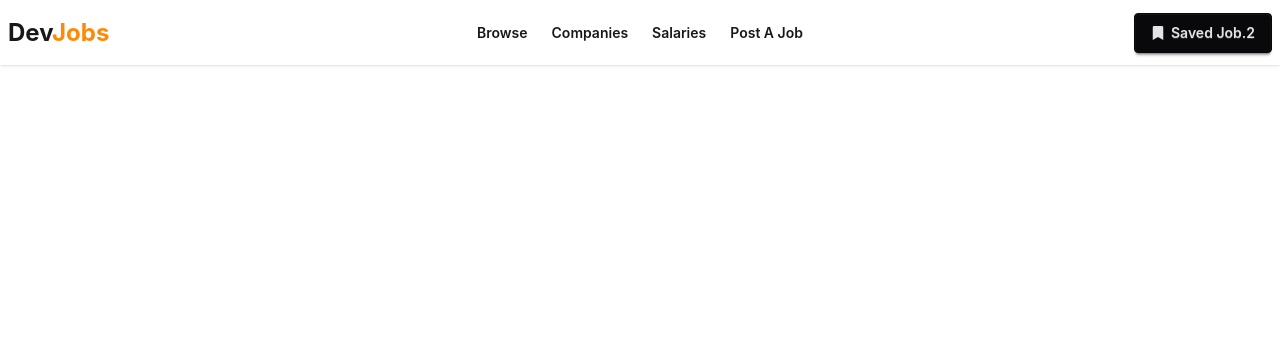
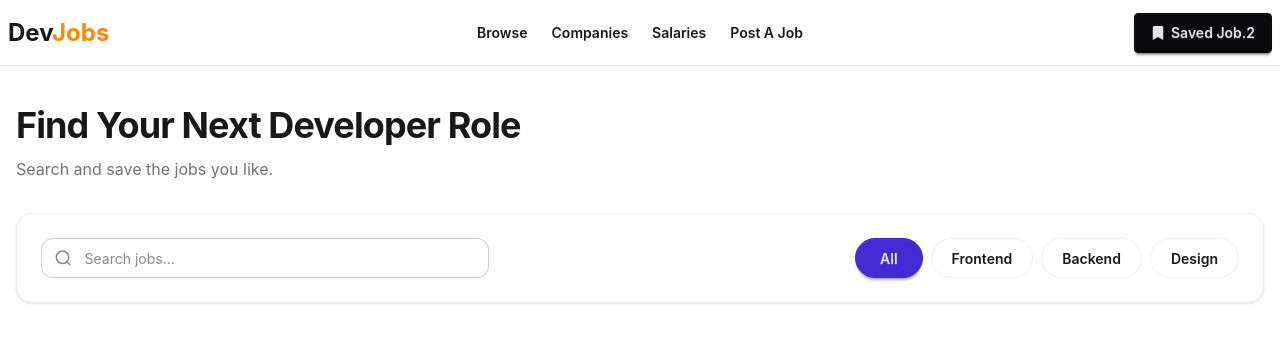
Before and after one commit to rohanislambd/devjobs-react-app, a React (Vite) app: page / in a window 1280 px wide. Shown: the top 342 px of the page. Built offline with nearby package versions, Linux system fonts and the light colour scheme.

Commit message:
add FilterSection

```diff
--- a/src/App.tsx
+++ b/src/App.tsx
@@ -1,4 +1,5 @@
 import './App.css'
+import FilterSection from './components/FilterSection'
 import Navbar from './components/Navbar'
 
 function App() {
@@ -8,6 +9,8 @@ function App() {
       {/* navbar */}
       <Navbar/>
 
+      <FilterSection/>
+
     </div>
   )
 }
--- a/src/components/FilterSection.tsx
+++ b/src/components/FilterSection.tsx
@@ -1,30 +1,53 @@
+
 const FilterSection = () => {
   return (
-    <div>
-      <h1>Find Your next developer role</h1>
-      <p></p>
+    <div className="container mx-auto my-10 px-4">
+      <div className="mb-8">
+        <h1 className="text-3xl md:text-4xl font-bold tracking-tight">
+          Find Your Next Developer Role
+        </h1>
+        <p className="mt-3 text-base-content/60">
+          Search and save the jobs you like.
+        </p>
+      </div>
 
-      <div>
-        <label className="input">
+      <div className="flex flex-col md:flex-row md:justify-between md:items-center gap-6 rounded-2xl border border-base-300 bg-base-100 p-5 md:p-6 shadow-sm">
+        {/* Search */}
+        <label className="input input-bordered flex items-center gap-3 w-full md:max-w-md rounded-xl">
           <svg
-            className="h-[1em] opacity-50"
+            className="h-5 w-5 opacity-50"
             xmlns="http://www.w3.org/2000/svg"
             viewBox="0 0 24 24"
+            fill="none"
+            stroke="currentColor"
+            strokeWidth="2"
           >
-            <g
-              strokeLinejoin="round"
-              strokeLinecap="round"
-              strokeWidth="2.5"
-              fill="none"
-              stroke="currentColor"
-            >
-              <circle cx="11" cy="11" r="8"></circle>
-              <path d="m21 21-4.3-4.3"></path>
-            </g>
+            <circle cx="11" cy="11" r="8" />
+            <path d="m21 21-4.3-4.3" />
           </svg>
-          <input type="search" required placeholder="Search" />
+
+          <input
+            type="search"
+            placeholder="Search jobs..."
+            className="grow"
+          />
         </label>
-        <button className="btn btn-neutral">All</button>
+
+        {/* TAB section */}
+        <div className="flex flex-wrap items-center gap-2">
+          <button className="btn btn-primary rounded-full px-6">
+            All
+          </button>
+          <button className="btn btn-ghost border border-base-300 rounded-full px-5">
+            Frontend
+          </button>
+          <button className="btn btn-ghost border border-base-300 rounded-full px-5">
+            Backend
+          </button>
+          <button className="btn btn-ghost border border-base-300 rounded-full px-5">
+            Design
+          </button>
+        </div>
       </div>
     </div>
   );
```
